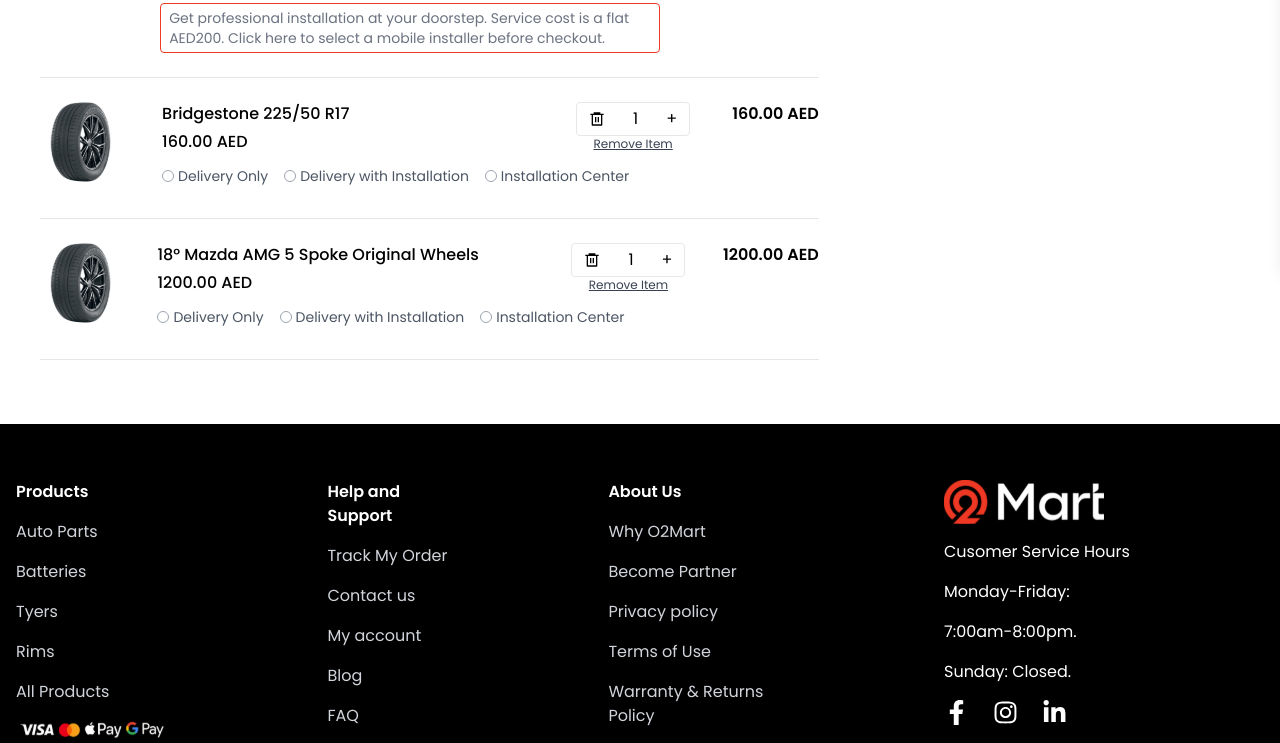
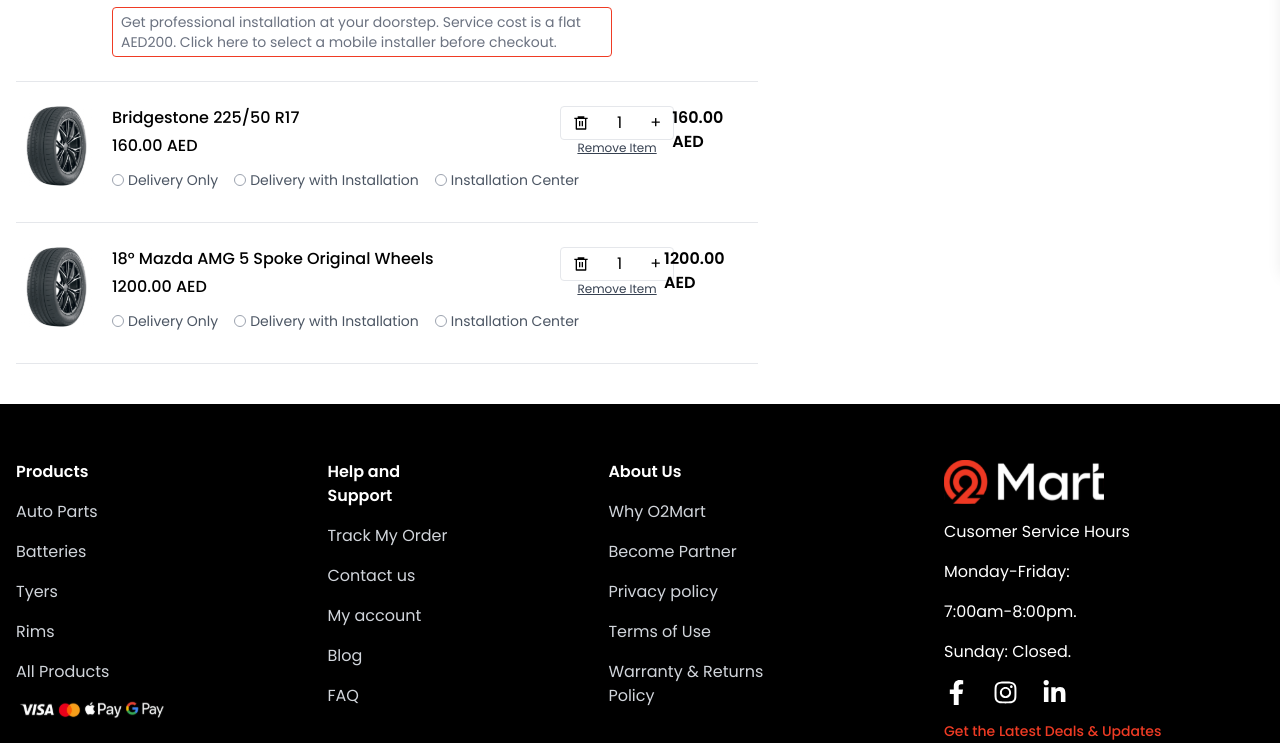
Before and after one commit to momarzouq/O2Mart, a React (Vite) app: page /cart in a window 1280 px wide. Shown: the part 531-1274 px from the top of the page. Built offline with nearby package versions, Linux system fonts and the light colour scheme.

Commit message:
finish shop cart and fix pagination in FiltersAndProducts

```diff
--- a/src/components/Cart.jsx
+++ b/src/components/Cart.jsx
@@ -170,7 +170,7 @@
           { label: "Cart" },
         ]}
       />
-      <div className="grid grid-cols-3 md:grid-cols-1 gap-4">
+      <div className="grid grid-cols-5 xl:grid-cols-3 gap-4">
         {cartItems && cartItems.length === 0 ? (
           <div className="flex flex-col space-y-6 my-4">
             <h3 className="text-xl font-bold">Cart</h3>
@@ -180,25 +180,29 @@
             <h3 className="text-2xl font-bold">New in store</h3>
           </div>
         ) : (
-          <div className="grid col-span-2 gap-6 my-4">
+          <div className="col-span-3 gap-6 my-4">
+            <h3 className="text-xl font-bold md:mb-4">Cart</h3>
             {/* Left Side - Cart Items */}
-            <div className="col-span-2 bg-white p-6 rounded-md">
+            <div className="bg-white rounded-md">
               <div className="flex justify-between items-center font-medium border-b pb-3 mb-4">
                 <h3>PRODUCT</h3>
-                <h3>SUBTOTAL</h3>
+                <h3 className="md:hidden">SUBTOTAL</h3>
               </div>
 
               {cartItems.map((item) => (
                 // Left Side
                 <div key={item.id} className="border-b pb-6 mb-6">
-                  <div className="flex items-start justify-between">
+                  <div className="relative flex md:flex-col items-start  justify-between">
                     {/* Left section */}
+                    <div className="flex gap-4">
                       <img src={item.image} className="h-20 w-20" />
                       {/* Middle */}
                       <div>
-                      <div className="flex items-start justify-between gap-16">
+                        <div className="flex md:flex-col items-start gap-12 md:gap-2">
                           <div>
-                          <h4 className="w-[350px] font-medium">{item.name}</h4>
+                            <h4 className="w-[400px] xl:w-[200px] font-medium">
+                              {item.name}
+                            </h4>
                             <p className="font-medium my-1">
                               {item.price.toFixed(2)} AED
                             </p>
@@ -221,7 +225,7 @@
                           </div>
                         </div>
 
-                      <div className="flex items-center  gap-4 my-2">
+                        <div className="flex md:flex-col items-center md:items-start  gap-4 my-2">
                           {item.deliveryOptions.map((option, index) => (
                             <span
                               key={index}
@@ -237,14 +241,16 @@
                           ))}
                         </div>
                         {item.description && (
-                        <p className="w-[500px] text-sm text-gray-500 mt-2 border border-Brand rounded py-1 px-2">
+                          <p className="w-[500px] md:w-[200px] text-sm text-gray-500 mt-2 border border-Brand rounded py-1 px-2">
                             {item.description}
                           </p>
                         )}
                       </div>
+                    </div>
                     {/* Right */}
-                    <p className="font-semibold ">{(item.price * item.quantity).toFixed(2)} AED</p>
-
+                    <p className="col-span-1 font-semibold md:hidden">
+                      {(item.price * item.quantity).toFixed(2)} AED
+                    </p>
                   </div>
                 </div>
               ))}
@@ -254,7 +260,7 @@
           </div>
         )}
         {cartItems.length > 0 && (
-          <div className="col-span-1 bg-white p-6 rounded-md h-fit">
+          <div className="col-span-2 xl:col-span-5 bg-white p-6 rounded-md h-fit">
             <h3 className="font-medium border-b mb-4 pb-2">ORDER SUMMARY</h3>
 
             <div className="space-y-4">
--- a/src/components/FiltersAndProducts.jsx
+++ b/src/components/FiltersAndProducts.jsx
@@ -1,4 +1,4 @@
-import { useState } from "react";
+import { useEffect, useState } from "react";
 import { AiFillStar, AiOutlineStar } from "react-icons/ai";
 import { IoHeartOutline } from "react-icons/io5";
 import { MdOutlineCompareArrows } from "react-icons/md";
@@ -35,7 +35,7 @@
     }));
   };
 
-  const productsPerPage = 6;
+  const productsPerPage = 9;
   const totalPages = Math.ceil(products.length / productsPerPage);
   const paginatedProducts =
     products.length >= 9
@@ -44,6 +44,11 @@
           currentPage * productsPerPage
         )
       : products;
+  useEffect(() => {
+    if (products.length > 9) {
+      setCurrentPage(2);
+    }
+  }, [products]);
 
   return (
     <div className="relative mt-8">
@@ -92,7 +97,7 @@
         {/* Right Side - Products */}
         <div className="flex-[3] bg-white p-6 rounded-md ">
           <div className="grid-custom gap-4">
-            {products.map((product) => (
+            {paginatedProducts.map((product) => (
               <div
                 key={product.id}
                 className="relative flex flex-col items-center justify-center border p-4 space-y-2"
@@ -158,10 +163,8 @@
               {Array.from({ length: totalPages }, (_, index) => (
                 <button
                   key={index}
-                  className={`w-8 h-8 rounded-full border text-sm ${
-                    currentPage === index + 1
-                      ? "bg-black text-white"
-                      : "bg-white text-black"
+                  className={`font-medium mx-2 text-sm ${
+                    currentPage === index + 1 ? " text-Brand" : " text-black"
                   }`}
                   onClick={() => setCurrentPage(index + 1)}
                 >
--- a/src/components/Footer.jsx
+++ b/src/components/Footer.jsx
@@ -7,19 +7,20 @@
 import Container from "../UI/Container";
 import Payment from "../assets/Payment_footer.svg";
 import Logo from "../assets/logo.svg";
+import { Link } from "react-router-dom";
 export default function Footer() {
   return (
     <div className="bg-black pt-14 pb-10">
       <Container>
-        <div className="flex gap-40 xl:gap-32 md:flex-col md:items-start">
+        <div className="flex gap-40 xl:gap-10 md:flex-col md:items-start">
           {/* Products */}
           <div className="flex flex-col text-gray-300 space-y-4">
             <p className="text-white font-semibold">Products</p>
-            <p>Auto Parts</p>
-            <p>Batteries</p>
-            <p>Tyers</p>
-            <p>Rims</p>
-            <p>All Products</p>
+            <Link to="/auto-parts">Auto Parts</Link>
+            <Link to="/batteries">Batteries</Link>
+            <Link to="/tyers">Tyers</Link>
+            <Link to="/rims">Rims</Link>
+            <Link to="/auto-parts">All Products</Link>
             <img src={Payment} alt="Payment" />
           </div>
           {/* Help and Support */}
@@ -53,7 +54,7 @@
               <FaLinkedinIn size={25} />
             </div>
 
-            <div className="relative flex flex-col gap-2 w-80">
+            <div className="relative flex flex-col gap-2 w-80 lg:w-60">
               <label htmlFor="email" className="text-Brand font-medium text-sm">
                 Get the Latest Deals & Updates
               </label>
```
Lines whose indentation alone changed are shown as unchanged.
